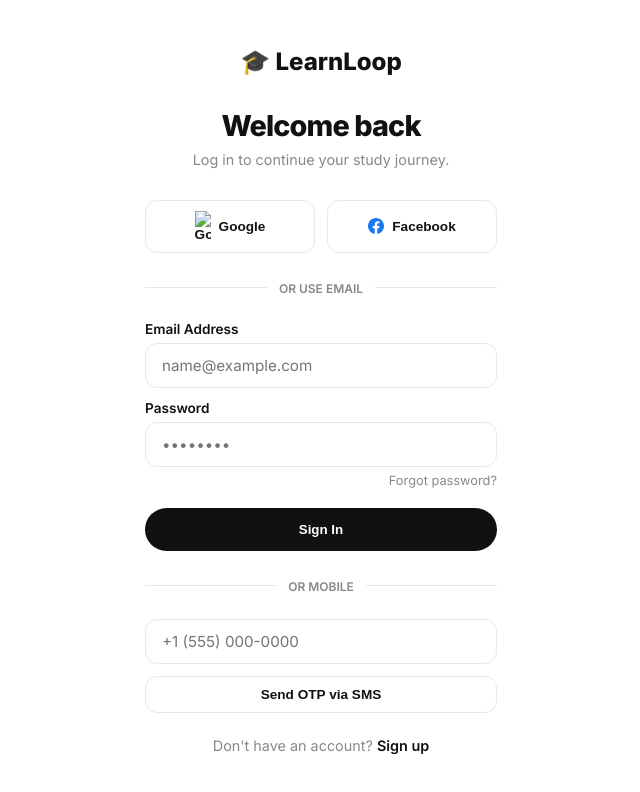
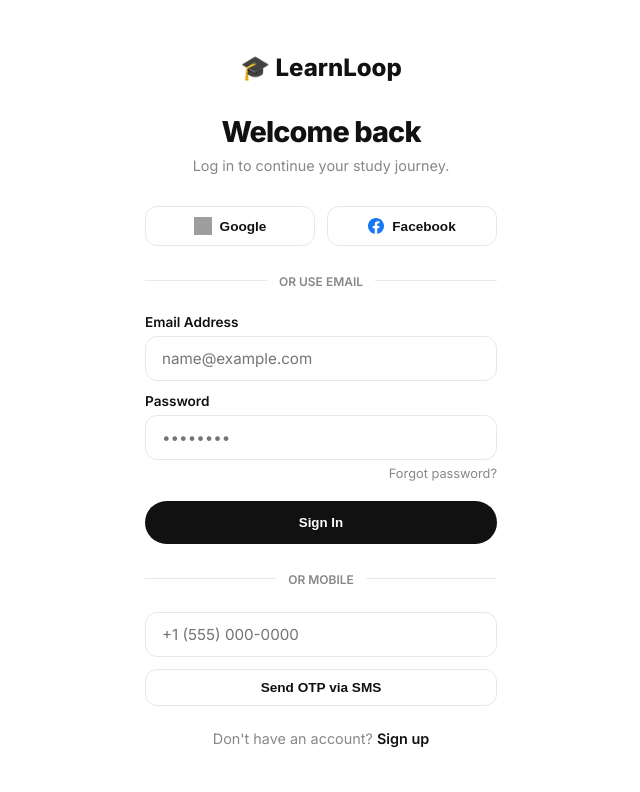
Before and after one commit to Maleesha-Sanjana/LearnLoop-Focus-Room-and-Study-Habit-Tracker, a plain HTML site: page login.html in a window 1280 px wide. Shown: the whole page, without its empty margins (319-959 px from the left). Drawn offline with Linux system fonts and the light colour scheme; grey boxes are pictures that could not be loaded.

Commit message:
logo changes

```diff
--- a/login.html
+++ b/login.html
@@ -63,8 +63,9 @@
 
     <!-- Social Logins -->
     <div class="social-grid">
+        <!-- Google Button Updated with Chrome/Google Logo -->
         <button class="btn-social">
-            <img src="https://www.gstatic.com/firebasejs/ui/2.0.0/images/action/google.svg" width="16" alt="Google"> Google
+            <img src="https://www.gstatic.com/images/branding/product/1x/googleg_48dp.png" width="18" height="18" alt="Google">  Google
         </button>
         <button class="btn-social">
             <svg width="16" height="16" viewBox="0 0 24 24" fill="#1877F2"><path d="M24 12.073c0-6.627-5.373-12-12-12s-12 5.373-12 12c0 5.99 4.388 10.954 10.125 11.854v-8.385H7.078v-3.469h3.047V9.43c0-3.007 1.792-4.669 4.533-4.669 1.312 0 2.686.235 2.686.235v2.953H15.83c-1.491 0-1.956.925-1.956 1.874v2.25h3.328l-.532 3.469h-2.796v8.385C19.612 23.027 24 18.062 24 12.073z"/></svg> Facebook
```
